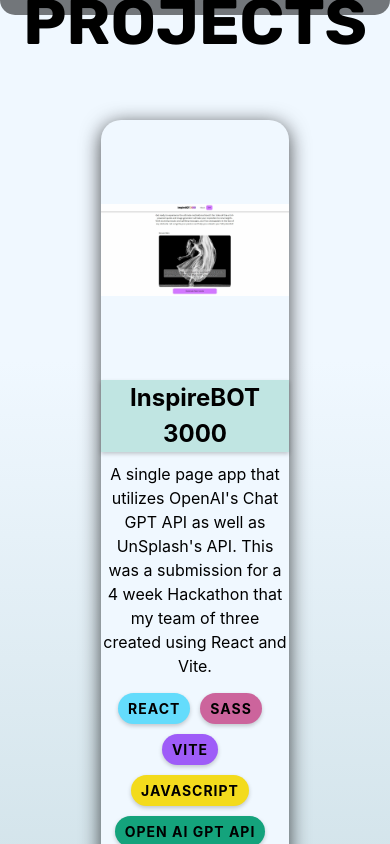
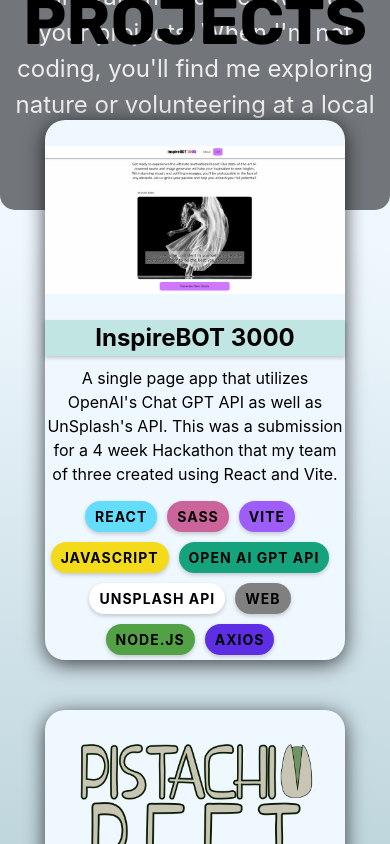
Before and after one commit to zfranczak/portfolio-v2, a React (Vite) app: page / in a window 390 px wide. Shown: the part 1000-1844 px from the top of the page. Built offline with nearby package versions, Linux system fonts and the light colour scheme.

Commit message:
added some responsiveness to the project section

```diff
--- a/src/components/Modal/Modal.jsx
+++ b/src/components/Modal/Modal.jsx
@@ -1,23 +1,43 @@
-import React from 'react'
+import React, { useRef, useState } from 'react'
 import './Modal.css'
 
 const Modal = () => {
+  const [modal, setModal] = useState(false)
+
+  const toggleModal = () => {
+    setModal(!modal)
+  }
+
+  if (modal) {
+    document.body.classList.add('active-modal')
+  } else {
+    document.body.classList.remove('active-modal')
+  }
+
   return (
+    <>
+      <button onClick={toggleModal} className='btn-modal'>
+        Open
+      </button>
+
+      {modal && (
         <div className='modal'>
           <div onClick={toggleModal} className='overlay'></div>
           <div className='modal-content'>
             <h2>Hello Modal</h2>
             <p>
-          Lorem ipsum dolor sit amet consectetur adipisicing elit. Praesentium
-          numquam modi molestias dolores? Veniam dicta eveniet id totam qui
-          aspernatur nulla, quos exercitationem magni tempora, voluptatum ipsa.
-          Voluptates, saepe quibusdam.
+              Lorem ipsum dolor sit amet consectetur adipisicing elit.
+              Praesentium numquam modi molestias dolores? Veniam dicta eveniet
+              id totam qui aspernatur nulla, quos exercitationem magni tempora,
+              voluptatum ipsa. Voluptates, saepe quibusdam.
             </p>
             <button className='close-modal' onClick={toggleModal}>
               CLOSE
             </button>
           </div>
         </div>
+      )}
+    </>
   )
 }
 
--- a/src/styles/Header.css
+++ b/src/styles/Header.css
@@ -46,7 +46,7 @@ html {
 
 .headshot {
   max-width: 50%;
-  width: 50vw;
+
   max-height: 50vh;
   border-radius: 50%;
   margin: 20px;
--- a/src/styles/NavBar.css
+++ b/src/styles/NavBar.css
@@ -3,6 +3,7 @@
   margin: 0;
   padding: 10px;
   width: 100%;
+
   box-sizing: border-box;
   z-index: 999;
   position: fixed;
--- a/src/styles/Projects.css
+++ b/src/styles/Projects.css
@@ -26,10 +26,8 @@
   flex-basis: calc(50% - 7.5px);
   position: relative;
   background: aliceblue;
-  max-width: 450px;
+  min-width: 1000px;
   min-height: 535px;
-  border-radius: 20px;
-  box-shadow: 0 4px 20px rgba(0, 0, 0, 0.72);
 }
 
 .img-container {
@@ -41,7 +39,7 @@
 }
 
 .project-image {
-  max-width: 100%;
+  width: 100%;
 }
 
 .hover-options {
@@ -168,3 +166,38 @@
 }
 
 /*--------------------------Project Technologies END----------------------*/
+
+/*--------------------------Responsive Design START----------------------*/
+@media (max-width: 1200px) {
+  .project {
+    max-width: 450px;
+    min-width: 250px;
+    min-height: 300px;
+    border-radius: 20px;
+    box-shadow: 0 4px 20px rgba(0, 0, 0, 0.72);
+  }
+
+  .img-container {
+    min-height: 250px;
+  }
+}
+
+@media (max-width: 950px) {
+  .project {
+    max-width: 650px;
+    min-width: 650px;
+    min-height: 300px;
+  }
+}
+
+@media (max-width: 800px) {
+  .project {
+    max-width: 450px;
+    min-width: 300px;
+    min-height: 300px;
+  }
+
+  .img-container {
+    min-height: 200px;
+  }
+}
```
Lines whose indentation alone changed are shown as unchanged.
